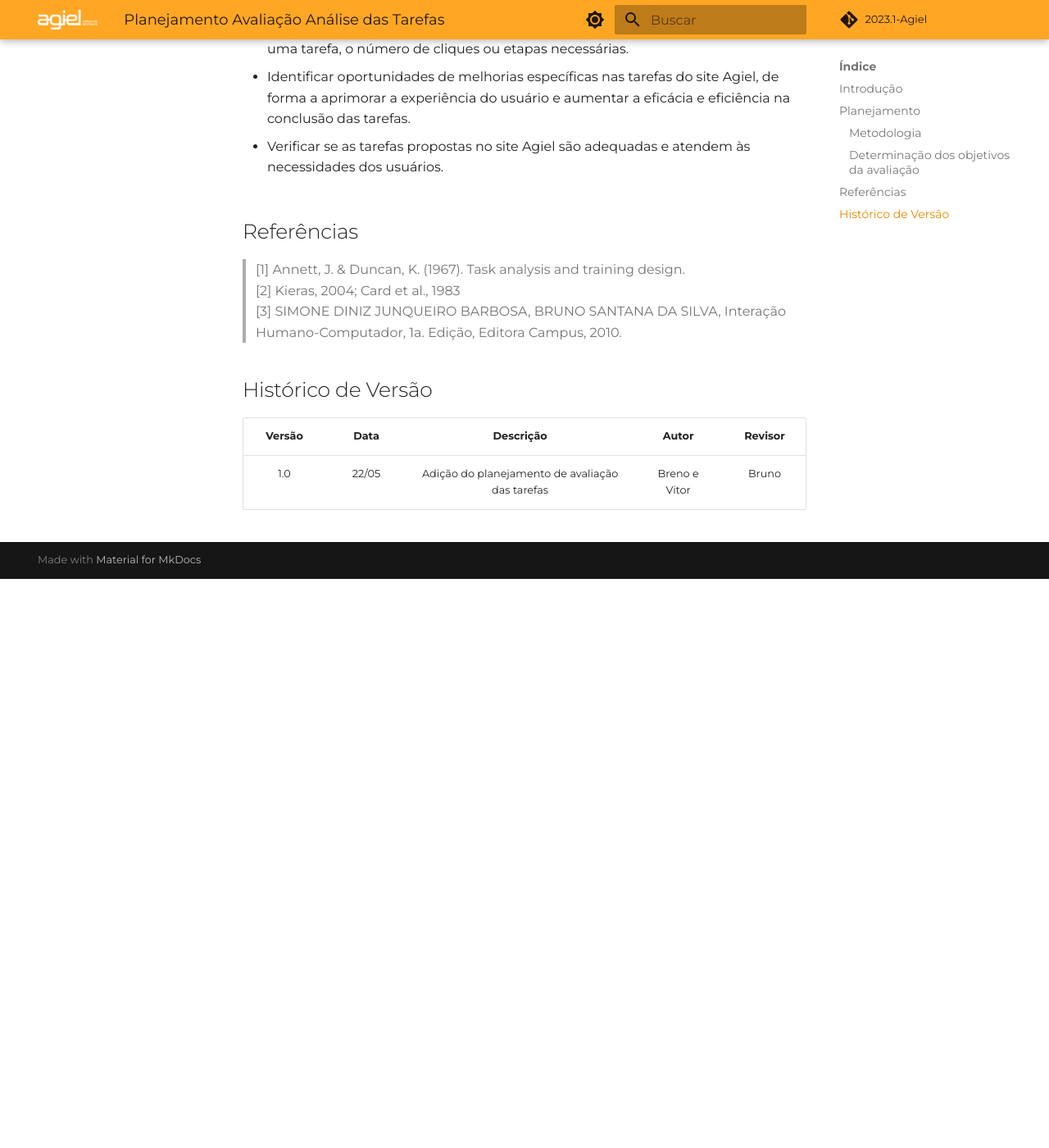
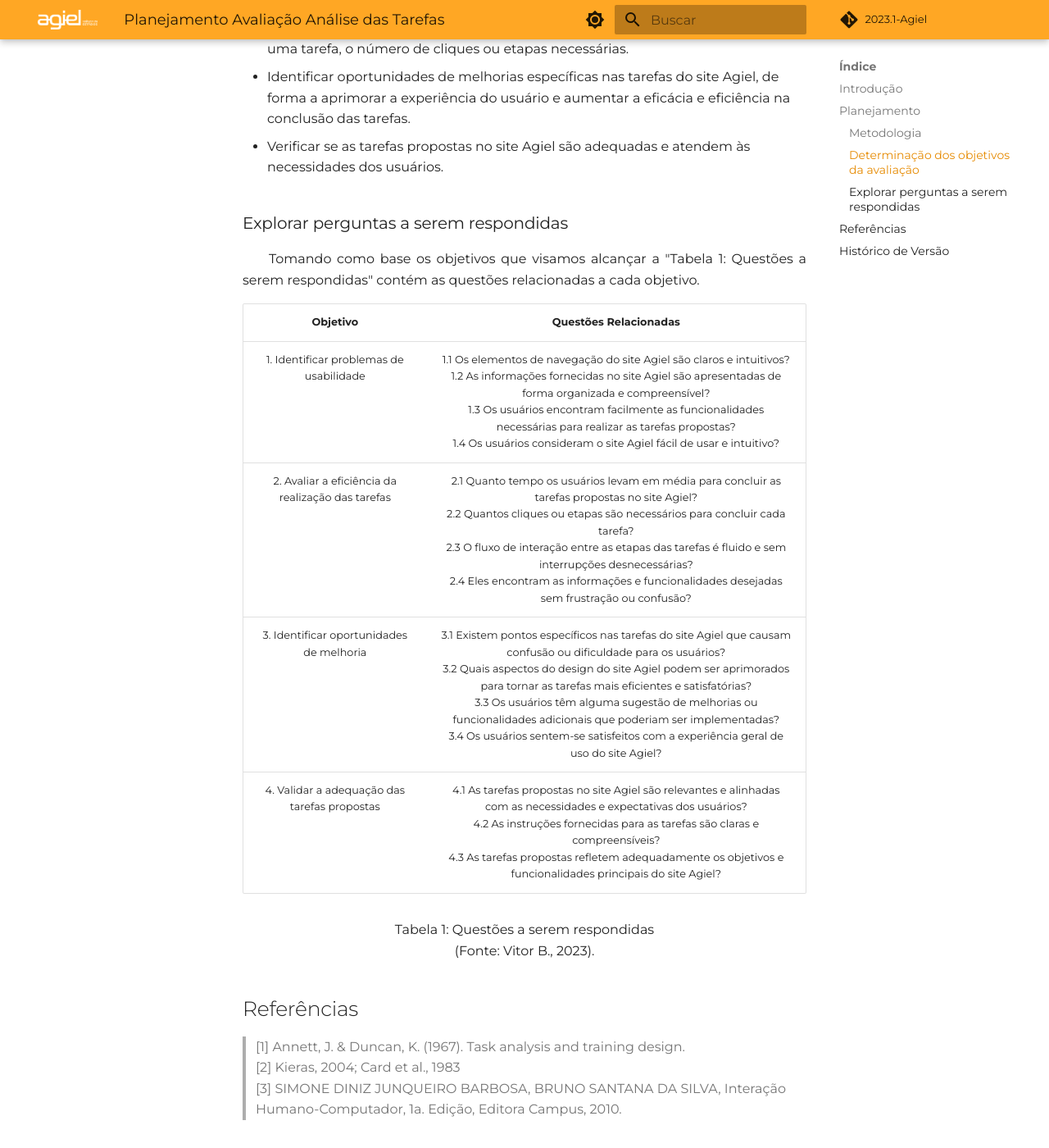
Before and after one commit to Interacao-Humano-Computador/2023.1-Agiel, an MkDocs documentation site: the page built from docs/desenvolvimento/tarefas/planejamento_tarefas.md, in a window 1280 px wide and 1400 px high, scrolled down 1006 px. Shown: the whole window at 82% size. Built offline with MkDocs 1.6.1 and Material for MkDocs 9.7.7, drawn with Linux system fonts in a browser that asks for light colours; some web fonts are replaced; comment, search, counter and statistics services are not loaded; before the commit the page ends 1712 px from its top, so only the background shows below that.

Commit message:
docs: adicionado perguntas a serem respondidas

```diff
--- a/docs/desenvolvimento/tarefas/planejamento_tarefas.md
+++ b/docs/desenvolvimento/tarefas/planejamento_tarefas.md
@@ -30,6 +30,22 @@
 
 *  Verificar se as tarefas propostas no site Agiel são adequadas e atendem às necessidades dos usuários.
 
+### Explorar perguntas a serem respondidas
+<p align="justify">
+&emsp;&emsp;Tomando como base os objetivos que visamos alcançar a "Tabela 1: Questões a serem respondidas" contém as questões relacionadas a cada objetivo.
+</p>
+
+| Objetivo | Questões Relacionadas |
+|:--------:|:---------------------:|
+|1. Identificar problemas de usabilidade | 1.1 Os elementos de navegação do site Agiel são claros e intuitivos? <br> 1.2 As informações fornecidas no site Agiel são apresentadas de forma organizada e compreensível? <br> 1.3 Os usuários encontram facilmente as funcionalidades necessárias para realizar as tarefas propostas? <br> 1.4 Os usuários consideram o site Agiel fácil de usar e intuitivo?|
+|2. Avaliar a eficiência da realização das tarefas | 2.1 Quanto tempo os usuários levam em média para concluir as tarefas propostas no site Agiel? <br> 2.2 Quantos cliques ou etapas são necessários para concluir cada tarefa? <br> 2.3 O fluxo de interação entre as etapas das tarefas é fluido e sem interrupções desnecessárias? <br> 2.4 Eles encontram as informações e funcionalidades desejadas sem frustração ou confusão? |
+|3. Identificar oportunidades de melhoria | 3.1 Existem pontos específicos nas tarefas do site Agiel que causam confusão ou dificuldade para os usuários? <br> 3.2 Quais aspectos do design do site Agiel podem ser aprimorados para tornar as tarefas mais eficientes e satisfatórias? <br> 3.3 Os usuários têm alguma sugestão de melhorias ou funcionalidades adicionais que poderiam ser implementadas? <br> 3.4 Os usuários sentem-se satisfeitos com a experiência geral de uso do site Agiel?|
+|4. Validar a adequação das tarefas propostas | 4.1 As tarefas propostas no site Agiel são relevantes e alinhadas com as necessidades e expectativas dos usuários? <br> 4.2 As instruções fornecidas para as tarefas são claras e compreensíveis? <br> 4.3 As tarefas propostas refletem adequadamente os objetivos e funcionalidades principais do site Agiel?|
+
+<div style="text-align: center">
+<p>Tabela 1: Questões a serem respondidas<br/> (Fonte: Vitor B., 2023).</p>
+</div>
+
 ## Referências
 
 > [1] Annett, J. & Duncan, K. (1967). Task analysis and training design. <br>
```
